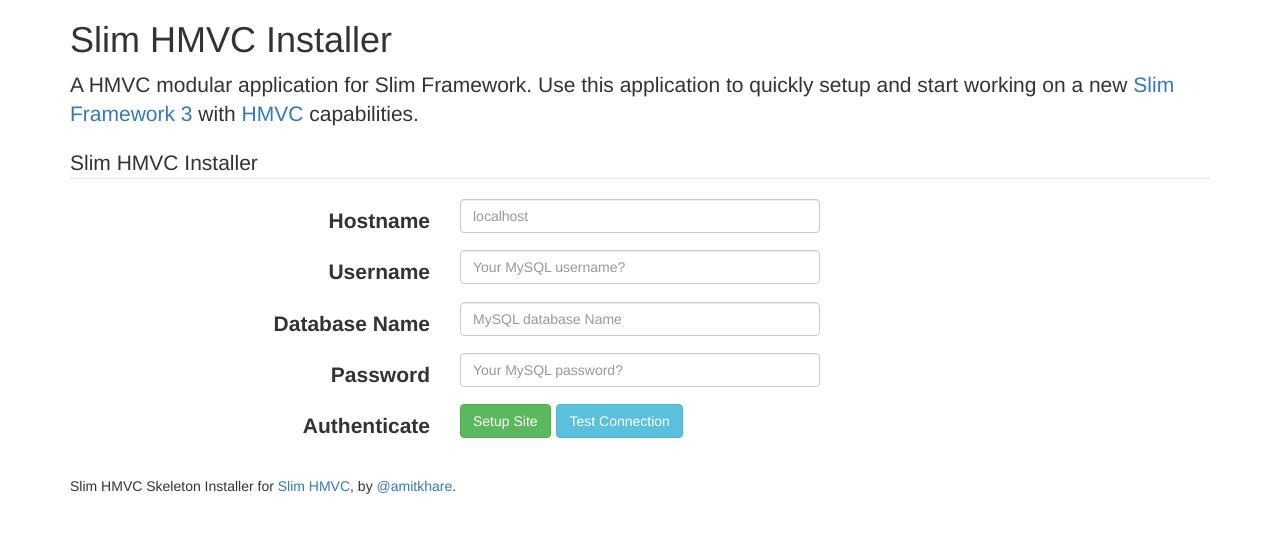
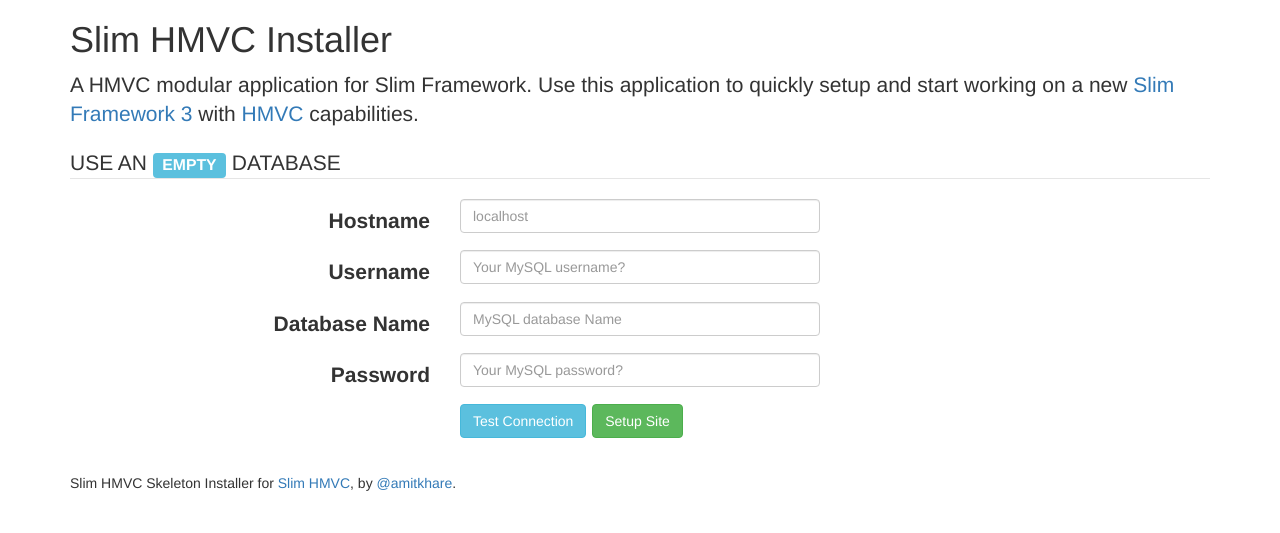
Before and after one commit to amitkhare/slim-hmvc-installer, a PHP site: page /installer/index.php in a window 1280 px wide. Shown: the top 533 px of the page. Run offline with PHP 8.4, Linux system fonts and the light colour scheme; some libraries are stand-ins or nearby versions.

Commit message:
installer update

```diff
--- a/installer/index.php
+++ b/installer/index.php
@@ -53,11 +53,13 @@ if(isset($_POST['submit'])){
             <p class="lead">A HMVC modular application for Slim Framework. Use this application to quickly setup and
               start working on a new <a href="https://slimframework.com"  target="_blank">Slim Framework 3</a> with <a href="https://en.wikipedia.org/wiki/Hierarchical_model%E2%80%93view%E2%80%93controller" target="_blank">HMVC</a> capabilities.</p>
             <div class="lead">
+            </div>
+            <div class="lead">
               <form class="form-horizontal" method="POST" target="_blank">
                 <fieldset>
 
                 <!-- Form Name -->
-                <legend>Slim HMVC Installer</legend>
+                <legend>USE AN <span class="label label-info">EMPTY</span> DATABASE</legend>
 
                 <!-- Text input-->
                 <div class="form-group">
@@ -93,10 +95,10 @@ if(isset($_POST['submit'])){
 
                 <!-- Button (Double) -->
                 <div class="form-group">
-                  <label class="col-md-4 control-label" for="submit">Authenticate</label>
+                  <label class="col-md-4 control-label" for="submit"></label>
                   <div class="col-md-8">
+                    <button id="checkConnection" name="checkConnection" class="btn btn-info">Test Connection</button>
                     <button id="submit" name="submit" class="btn btn-success">Setup Site</button>
-                    <button id="checkConnection" name="checkConnection" class="btn btn-info">Test Connection</button>
                   </div>
                 </div>
 
```
Also changed, not shown: composer.json (+15 -2 lines), 1 other file.
